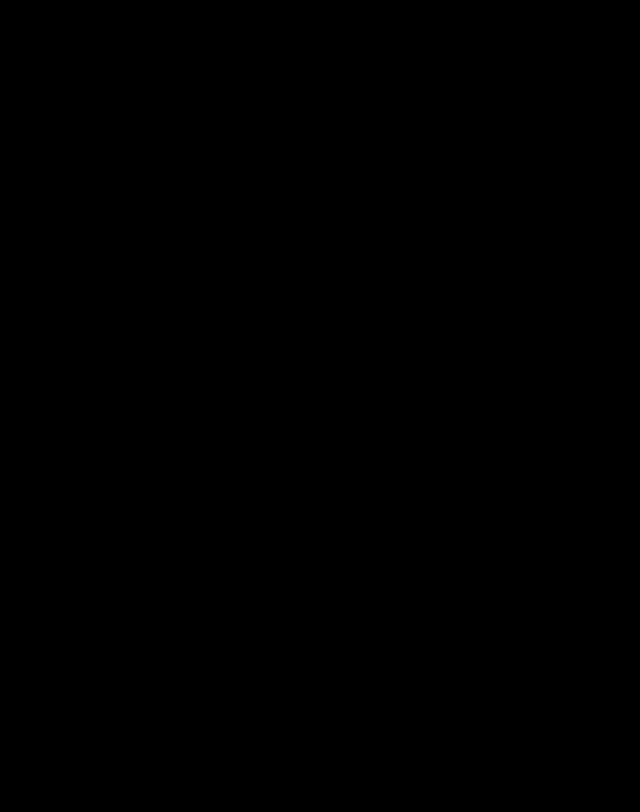
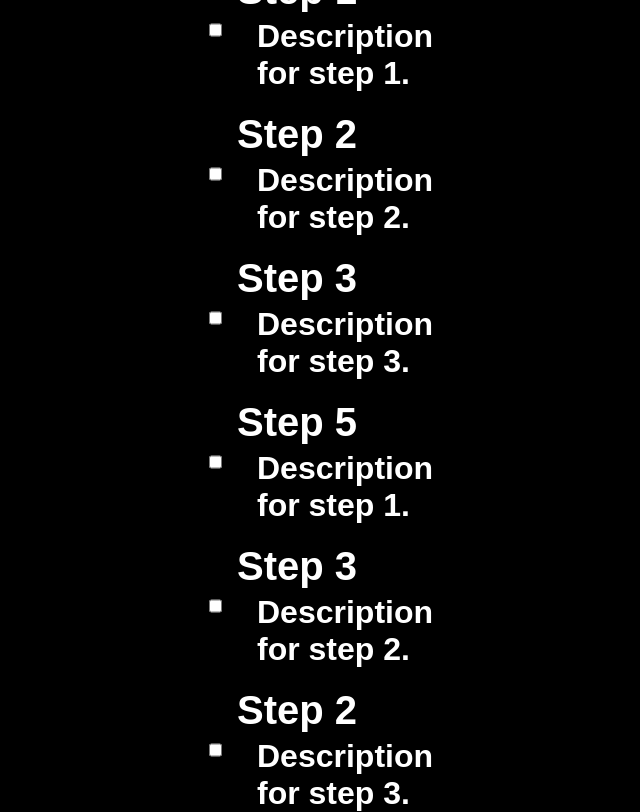
Before and after one commit to Datquangbui1011/Cornhack-Project, a React (Create React App) app in the folder side-quests-front/: page /project-details in a window 1280 px wide. Before the commit this address had no page. Shown: the whole page, without its empty margins (307-947 px from the left). Built offline with nearby package versions, Linux system fonts and the light colour scheme.

Commit message:
feat/steps page

```diff
--- a/side-quests-front/src/Router.tsx
+++ b/side-quests-front/src/Router.tsx
@@ -6,6 +6,7 @@ import RegisterPage from './pages/RegisterPage';
 import HomePage from './pages/HomePage';
 import PathChoice from './pages/PathChoices';
 import Roadmap from './pages/Roadmap';
+import Steps from './pages/Steps';
 
 const AppRouter: React.FC = () => {
     return (
@@ -17,6 +18,7 @@ const AppRouter: React.FC = () => {
                 <Route path="/register" element={<RegisterPage />} />
                 <Route path="/path-choice" element={<PathChoice />} />
                 <Route path="/roadmap" element={<Roadmap />} />
+                <Route path="/project-details" element={<Steps />} />
             </Routes>
         </Router>
     );
--- a/side-quests-front/src/pages/Roadmap.tsx
+++ b/side-quests-front/src/pages/Roadmap.tsx
@@ -1,16 +1,30 @@
 import React from 'react';
+import { useNavigate } from 'react-router-dom';
 import { VerticalTimeline, VerticalTimelineElement } from 'react-vertical-timeline-component';
 import 'react-vertical-timeline-component/style.min.css';
 import '../styles/Roadmap.css';
 
-const projects = [
+interface Project {
+    id: number;
+    title: string;
+    completed: boolean;
+}
+
+const projects: Project[] = [
     { id: 1, title: 'Project Alpha', completed: true },
     { id: 2, title: 'Project Beta', completed: false },
     { id: 3, title: 'Project Gamma', completed: false },
     { id: 4, title: 'Project Delta', completed: false },
 ];
 
-const Roadmap = () => (
+const Roadmap: React.FC = () => {
+    const navigate = useNavigate();
+
+    const handleViewDetails = (project: Project) => {
+        navigate('/project-details', { state: { project } });
+    };
+
+    return (
         <div className="roadmap-container">
             <VerticalTimeline lineColor="#e0e0e0">
                 {projects.map((project) => (
@@ -29,7 +43,7 @@ const Roadmap = () => (
                         <h3 className="project-title">{project.title}</h3>
                         <button
                             className="view-button"
-                        onClick={() => console.log(`Viewing details for ${project.title}`)}
+                            onClick={() => handleViewDetails(project)}
                         >
                             View Details
                         </button>
@@ -38,5 +52,6 @@ const Roadmap = () => (
             </VerticalTimeline>
         </div>
     );
+};
 
 export default Roadmap;
--- /dev/null
+++ b/side-quests-front/src/pages/Steps.tsx
@@ -0,0 +1,44 @@
+import React, { useState } from 'react';
+import './../styles/Steps.css';
+
+const initialStepsData = [
+    { id: 1, title: 'Step 1', description: 'Description for step 1.', completed: false },
+    { id: 2, title: 'Step 2', description: 'Description for step 2.', completed: false },
+    { id: 3, title: 'Step 3', description: 'Description for step 3.', completed: false },
+    { id: 4, title: 'Step 5', description: 'Description for step 1.', completed: false },
+    { id: 5, title: 'Step 3', description: 'Description for step 2.', completed: false },
+    { id: 6, title: 'Step 2', description: 'Description for step 3.', completed: false },
+    // Add more steps as needed
+];
+
+const Steps: React.FC = () => {
+    const [stepsData, setStepsData] = useState(initialStepsData);
+
+    const handleTaskCompletion = (id: number) => {
+        const updatedSteps = stepsData.map(step =>
+            step.id === id ? { ...step, completed: !step.completed } : step
+        );
+        setStepsData(updatedSteps);
+        // Additional logic can be implemented here
+    };
+
+    return (
+        <div className="steps-container">
+            {stepsData.map((step) => (
+                <div key={step.id} className={`step ${step.completed ? 'completed' : ''}`}>
+                    <input
+                        type="checkbox"
+                        checked={step.completed}
+                        onChange={() => handleTaskCompletion(step.id)}
+                    />
+                    <div className="step-content">
+                        <h3>{step.title}</h3>
+                        <p>{step.description}</p>
+                    </div>
+                </div>
+            ))}
+        </div>
+    );
+};
+
+export default Steps;
--- /dev/null
+++ b/side-quests-front/src/styles/Steps.css
@@ -0,0 +1,42 @@
+.steps-container {
+    display: flex;
+    flex-direction: column;
+    justify-content: center;
+    align-items: flex-start;
+    height: 100vh;
+    padding: 0 40%;
+    box-sizing: border-box;
+    color: white;
+    font-family: 'Copperplate', sans-serif;
+    font-weight: bold;
+    text-align: left;
+}
+
+.step {
+    display: flex;
+    align-items: center;
+    margin-bottom: 20px;
+}
+
+.step input[type="checkbox"] {
+    margin-right: 15px;
+    width: 20px;
+    height: 20px;
+    cursor: pointer;
+}
+
+.step-content h3 {
+    margin: 0;
+    font-size: 2.5rem;
+}
+
+.step-content p {
+    margin: 5px 0 0 20px;
+    font-size: 2rem;
+}
+
+.step.completed .step-content h3,
+.step.completed .step-content p {
+    text-decoration: line-through;
+    color: #d3d3d3;
+}
```
Lines whose indentation alone changed are shown as unchanged.
